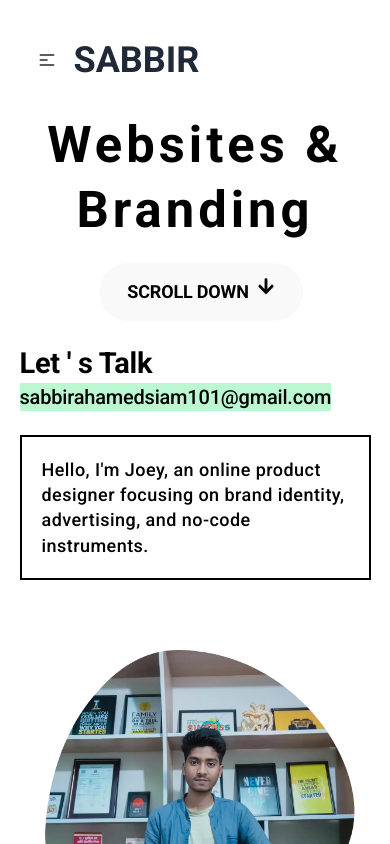
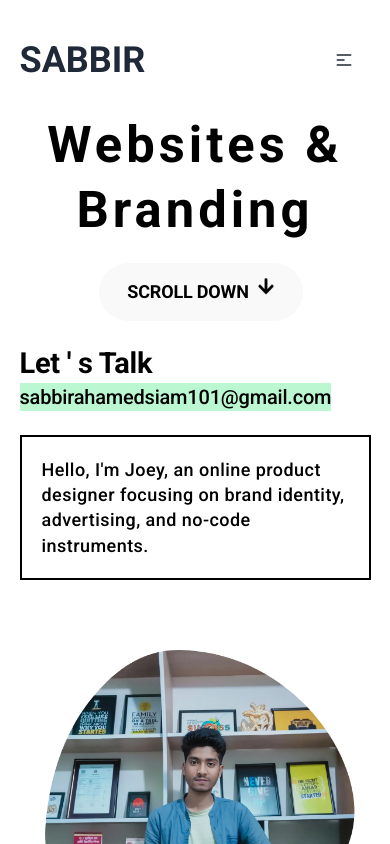
Before and after one commit to sabbirahamedsiam101/portfolio_v1, a React (Vite) app: page / in a window 390 px wide. Shown: the top 844 px of the page. Built offline with nearby package versions, Linux system fonts and the light colour scheme.

Commit message:
responsive nav bar

```diff
--- a/src/Componets/Nav.jsx
+++ b/src/Componets/Nav.jsx
@@ -1,4 +1,4 @@
-import { NavLink } from 'react-router-dom'
+import { Link, NavLink } from 'react-router-dom'
 
 export default function Nav() {
     const active = "sm:bg-white bg-black text-white sm:text-black sm:text-left text-center  lg:px-6 px-4  lg:py-2 py-1 lg:text-lg text-md rounded-md sm:rounded-full";
@@ -44,17 +44,7 @@ export default function Nav() {
     return (
         <div className="navbar bg-base-100 mt-7 px-[5%]">
             <div className="navbar-start ">
-                <div className="dropdown">
-                    <div tabIndex={0} role="button" className="btn btn-ghost md:hidden">
-                        <svg xmlns="http://www.w3.org/2000/svg" className="h-5 w-5" fill="none" viewBox="0 0 24 24" stroke="currentColor"><path strokeLinecap="round" strokeLinejoin="round" strokeWidth="2" d="M4 6h16M4 12h8m-8 6h16" /></svg>
-                    </div>
-                    <ul tabIndex={0} className="menu menu-sm dropdown-content mt-3 z-[1] p-2 shadow bg-base-100 rounded-box w-52">
-                        {
-                            links
-                        }
-                    </ul>
-                </div>
-                <a className="navbar-start text-4xl  font-bold">SABBIR </a>
+                <Link to={'/'} className="navbar-start text-4xl  font-bold">SABBIR </Link>
             </div>
             <div className="navbar-center hidden px-1 bg-black rounded-full md:flex">
                 <ul className="menu menu-horizontal px-1">
@@ -65,6 +55,34 @@ export default function Nav() {
             </div>
             <div className="navbar-end">
                 <a className="hidden sm:block text-[20px] lg:text-[22px] cursor-pointer font-semibold bg-black text-white py-2 lg:py-4 px-4 lg:px-7 rounded-md hover:scale-95 duration-300 ">Hire me  &#128075; </a>
+                <div className="dropdown dropdown-end">
+                    <div tabIndex={0} role="button" className="btn btn-ghost sm:hidden">
+                        <svg xmlns="http://www.w3.org/2000/svg" className="h-5 w-5" fill="none" viewBox="0 0 24 24" stroke="currentColor"><path strokeLinecap="round" strokeLinejoin="round" strokeWidth="2" d="M4 6h16M4 12h8m-8 6h16" /></svg>
+                    </div>
+                    <ul tabIndex={0} className="menu menu-sm dropdown-content mt-3 z-[1] p-2 shadow bg-base-100 rounded-box w-52">
+                        {
+                            links
+                        }
+                    </ul>
+                </div>
+                {/* <div className="drawer drawer-end bg-slate-50 z-20 relative">
+                    <input id="my-drawer-4" type="checkbox" className="drawer-toggle" />
+                    <div className="drawer-content">
+
+                        <label htmlFor="my-drawer-4" className="drawer-button btn sm:hidden">
+                            <svg xmlns="http://www.w3.org/2000/svg" className="h-5 w-5" fill="none" viewBox="0 0 24 24" stroke="currentColor"><path strokeLinecap="round" strokeLinejoin="round" strokeWidth="2" d="M4 6h16M4 12h8m-8 6h16" /></svg>
+                        </label>
+                    </div>
+                    <div className="drawer-side">
+                        <label htmlFor="my-drawer-4" aria-label="close sidebar" className="drawer-overlay"></label>
+                        <ul className="menu p-4 w-80 min-h-full bg-base-200 text-base-content">
+
+                            {
+                                links
+                            }
+                        </ul>
+                    </div>
+                </div> */}
             </div>
         </div>
     )
```
